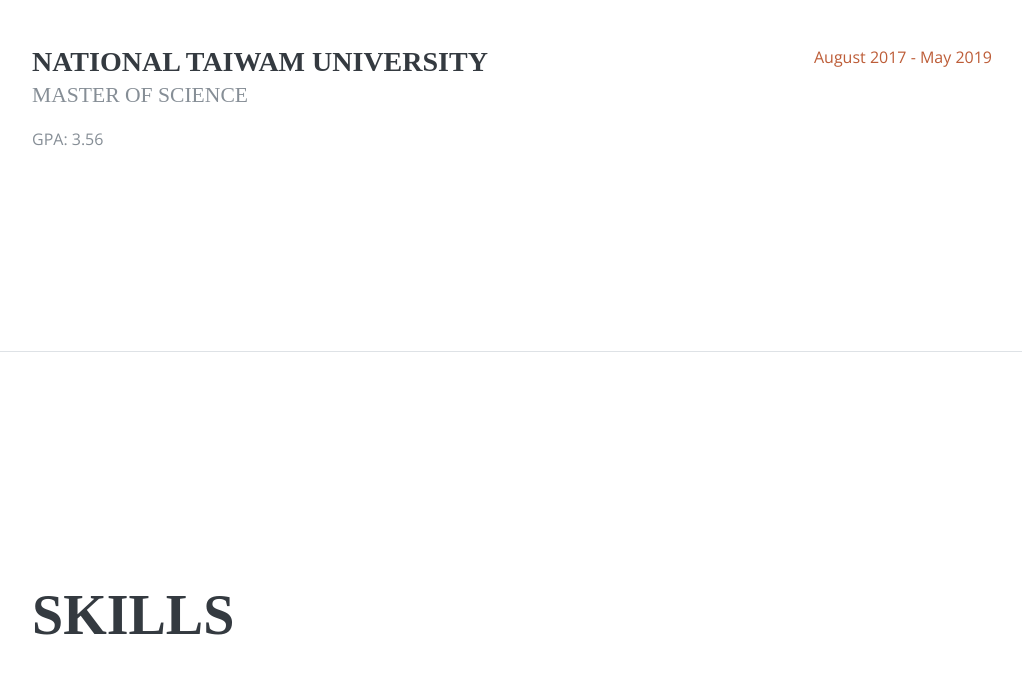
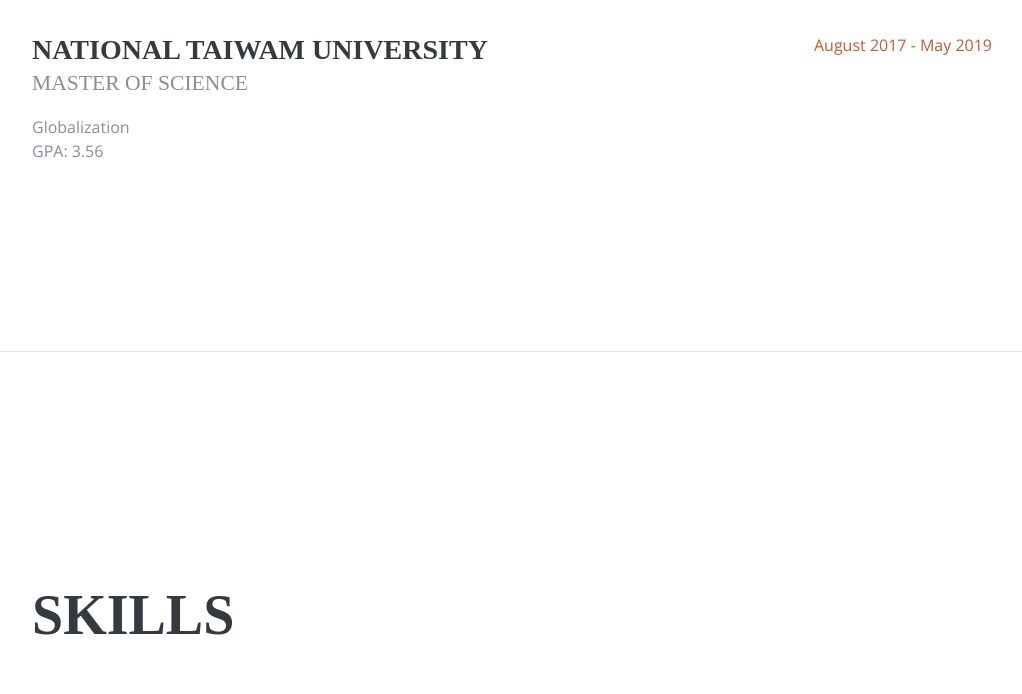
Before and after one commit to xul4m3/xul4m3.github.io, a plain HTML site: page resume/resume.html in a window 1280 px wide. Shown: the part 2048-2742 px from the top of the page, without its empty margins (240-1262 px from the left). Drawn offline with nearby package versions, Linux system fonts and the light colour scheme; a web font is replaced by a local one.

Commit message:
Update resume.html

```diff
--- a/resume/resume.html
+++ b/resume/resume.html
@@ -177,6 +177,7 @@
                     <div class="resume-content mr-auto">
                         <h3 class="mb-0">National Taiwam University </h3>
                         <div class="subheading mb-3">Master of Science</div>
+                        <div>Globalization</div>
                         <p>GPA: 3.56</p>
                     </div>
                     <div class="resume-date text-md-right">
```
